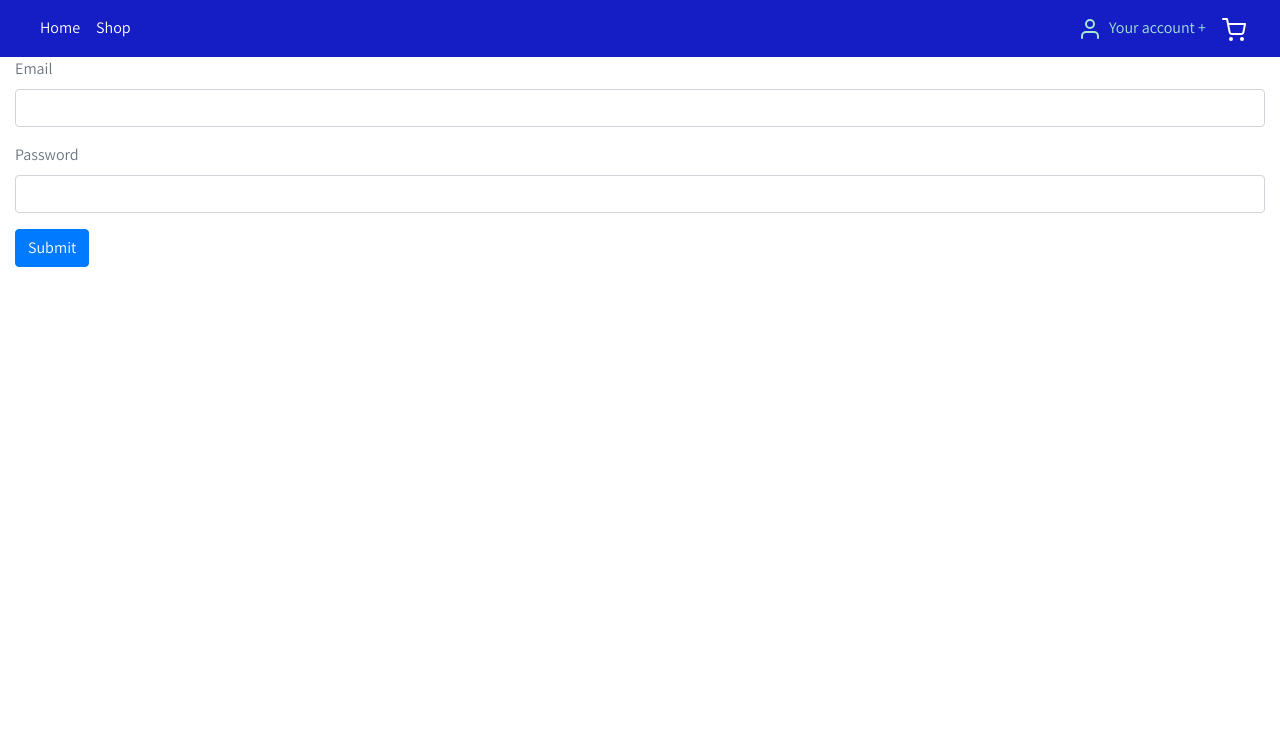
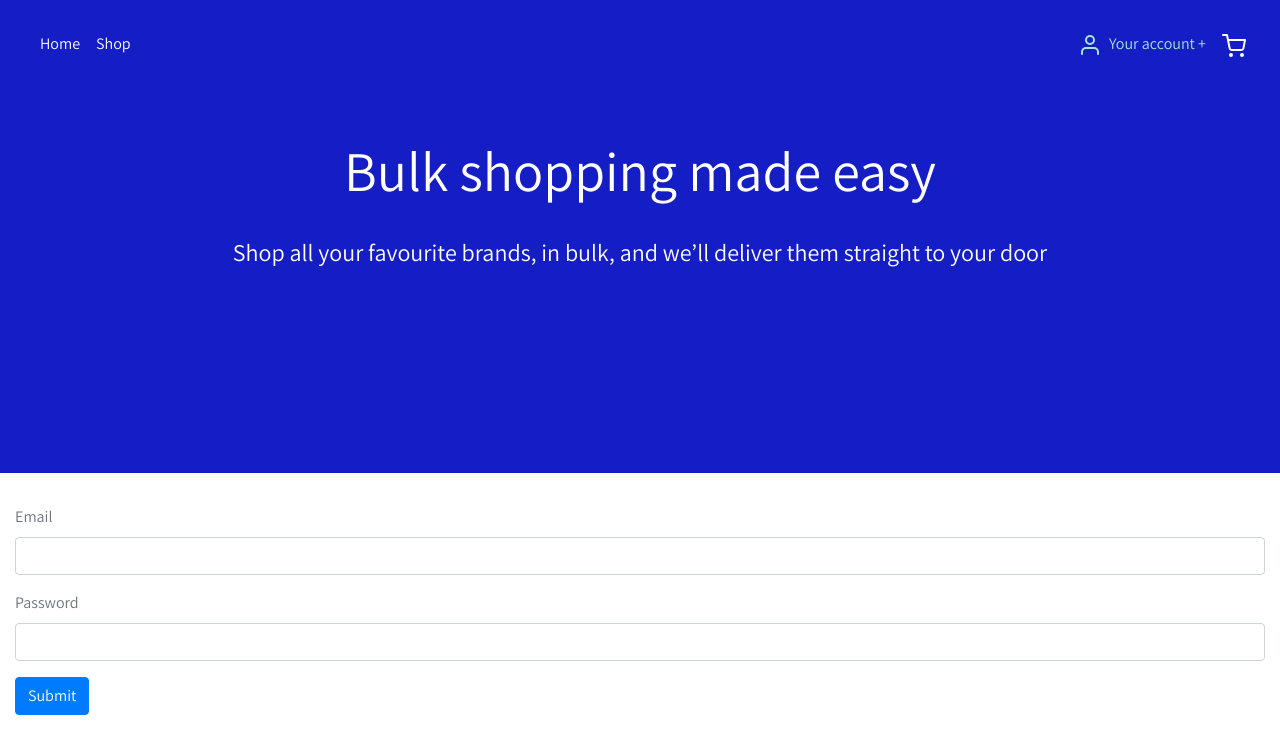
Before and after one commit to rayanabdirahman/kased, a React (Create React App) app in the folder client/: page /login in a window 1280 px wide. Shown: the top 754 px of the page. Built offline with nearby package versions, Linux system fonts and the light colour scheme; no server answers.

Commit message:
Update hero on homepage styles

```diff
--- a/client/src/components/Hero.tsx
+++ b/client/src/components/Hero.tsx
@@ -7,8 +7,12 @@ interface Props {
 
 const Hero: React.FunctionComponent<Props> = ({ title, description }) => (
   <div className="jumbotron">
-    <h1 className="display-4">{title}</h1>
-    <p className="lead">{description}</p>
+    <div className="container">
+      {/* <h1 className="display-4">{title}</h1>
+      <p className="lead">{description}</p> */}
+      <h1 className="display-4 hero-header">Bulk shopping made easy</h1>
+      <p className="lead hero-lead">Shop all your favourite brands, in bulk, and we’ll deliver them straight to your door</p>
+    </div>
   </div>
 )
 
--- a/client/src/components/Layout.tsx
+++ b/client/src/components/Layout.tsx
@@ -11,9 +11,9 @@ interface Props {
 const Layout: React.FunctionComponent<Props> = ({children, showHero=true, title, description, }) => (
   <React.Fragment>
     <Navbar />
-    {/* {
+    {
       showHero ? <Hero title={title} description={description}/> : null
-    } */}
+    }
 
     <div className="container-fluid">
       { children }
--- /dev/null
+++ b/client/src/styles/components/_hero.scss
@@ -0,0 +1,16 @@
+.jumbotron {
+  height: 50vh;
+  background-color: $color-primary-blue;
+  color: $color-white;
+  text-align: center;
+  border-radius: 0;
+
+  .hero-header {
+    margin-bottom: 30px;
+  }
+
+  .hero-lead {
+    font-size: 24px;
+    font-weight: $font-weight--regular;
+  }
+}
--- a/client/src/styles/components/_navbar.scss
+++ b/client/src/styles/components/_navbar.scss
@@ -2,6 +2,8 @@
   background-color: $color-primary-blue;
   font-size: $font-size--regular;
   font-weight: $font-weight--regular;
+  padding-top: 24px;
+
   a {
     color: $color-white;
   }
--- a/client/src/styles/index.scss
+++ b/client/src/styles/index.scss
@@ -13,6 +13,7 @@ $color-white: #fff;
 $color-teal: #a7e6d7;
 
 // components
+@import 'components/hero';
 @import 'components/navbar';
 
 body {
```
